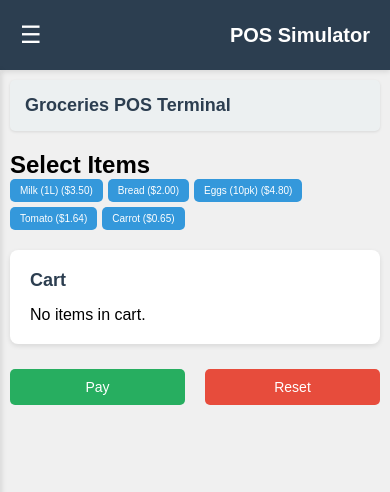
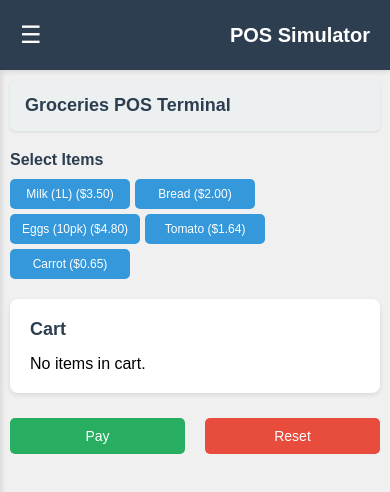
Before and after one commit to meetraghuk/grocery-pos, a React (Create React App) app: page / in a window 390 px wide. Shown: the top 492 px of the page. Built offline with nearby package versions, Linux system fonts and the light colour scheme.

Commit message:
changes to mobile view

```diff
--- a/src/App.css
+++ b/src/App.css
@@ -104,12 +104,18 @@
 
 .header h1 {
   color: #2c3e50;
-  font-size: 24px; /* Slightly smaller for clarity with longer titles */
+  font-size: 24px;
 }
 
 /* Item Selection */
 .item-selection {
   margin: 20px 0;
+}
+
+.item-selection h2 {
+  font-size: 22px;
+  color: #2c3e50;
+  margin-bottom: 15px;
 }
 
 .item-list {
@@ -192,9 +198,6 @@
   color: #2c3e50;
 }
 
-/* ... (Previous CSS remains unchanged until .totals) ... */
-
-/* Totals */
 .totals {
   margin-top: 20px;
   padding-top: 15px;
@@ -224,35 +227,6 @@
   font-weight: 500;
 }
 
-/* ... (Rest of the CSS remains unchanged) ... */
-
-/* Responsive Design */
-@media (max-width: 768px) {
-  /* ... (Previous media query content) ... */
-  .totals p {
-    font-size: 14px;
-  }
-  .totals .total {
-    font-size: 16px;
-  }
-  .totals .uen {
-    font-size: 12px;
-  }
-}
-
-@media (max-width: 480px) {
-  /* ... (Previous media query content) ... */
-  .totals p {
-    font-size: 12px;
-  }
-  .totals .total {
-    font-size: 14px;
-  }
-  .totals .uen {
-    font-size: 14px;
-    font-weight: bold;
-  }
-}
 /* Pay Screen */
 .pay-screen-container {
   display: flex;
@@ -375,23 +349,46 @@
     font-size: 20px;
   }
 
+  .item-selection h2 {
+    font-size: 18px; /* Reduced size to blend better */
+    margin-bottom: 10px;
+  }
+
   .item-button {
-    padding: 8px 15px;
-    font-size: 12px;
-    min-width: 100px;
+    padding: 10px 15px; /* Slightly larger padding */
+    font-size: 14px; /* Larger font for readability */
+    min-width: 140px; /* Wider buttons for touch */
   }
 
   .cart-item {
-    flex-direction: column;
-    align-items: flex-start;
+    display: flex;
+    flex-wrap: nowrap; /* Keep items in one row */
+    justify-content: space-between;
+    align-items: center;
     padding: 8px 0;
+    font-size: 14px; /* Slightly smaller but readable */
   }
 
-  .item-quantity,
-  .item-price,
+  .item-name {
+    flex: 2;
+    text-align: left;
+  }
+
+  .item-quantity {
+    flex: 1;
+    text-align: center;
+    margin: 0 5px; /* Add spacing */
+  }
+
+  .item-price {
+    flex: 1;
+    text-align: center;
+    margin: 0 5px;
+  }
+
   .item-total {
-    text-align: left;
-    margin-top: 5px;
+    flex: 1;
+    text-align: right;
   }
 
   .pay-screen-container {
@@ -428,14 +425,18 @@
     font-size: 18px;
   }
 
+  .item-selection h2 {
+    font-size: 16px; /* Further reduced for small screens */
+  }
+
   .item-list {
     gap: 5px;
   }
 
   .item-button {
-    padding: 6px 10px;
-    font-size: 10px;
-    min-width: 80px;
+    padding: 8px 12px; /* Adjusted padding */
+    font-size: 12px; /* Still readable */
+    min-width: 120px; /* Slightly smaller but touch-friendly */
   }
 
   .cart h2,
@@ -444,14 +445,25 @@
   }
 
   .cart-item {
+    font-size: 12px; /* Smaller but fits in one row */
+  }
+
+  .item-name,
+  .item-quantity,
+  .item-price,
+  .item-total {
+    margin: 0 3px; /* Tighter spacing for small screens */
+  }
+
+  .totals p {
+    font-size: 12px;
+  }
+
+  .totals .total {
     font-size: 14px;
   }
 
-  .totals p {
-    font-size: 14px;
-  }
-
-  .totals .total {
-    font-size: 16px;
+  .totals .uen {
+    font-size: 10px;
   }
 }
```
